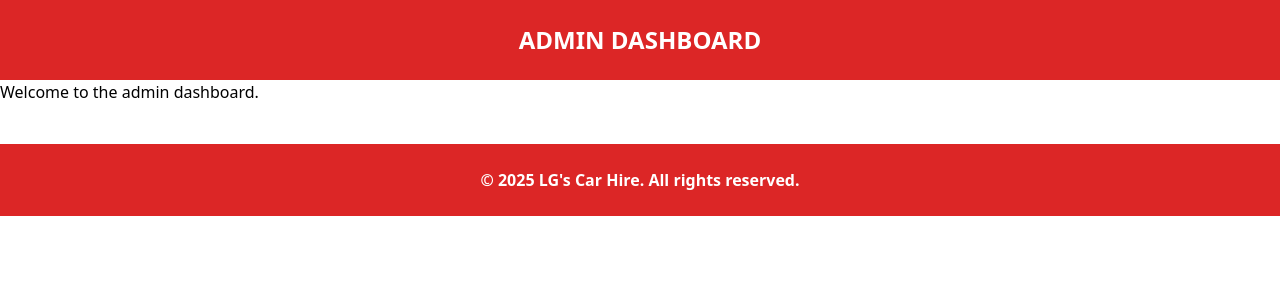
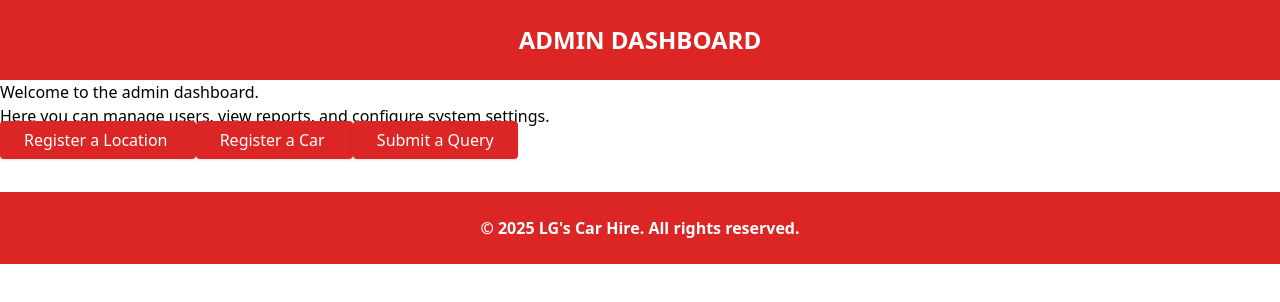
Before and after one commit to lisazumana03/lgs-car-hire-frontend, a React (Vite) app: page /admin in a window 1280 px wide. Shown: the top 302 px of the page. Built offline with nearby package versions, Linux system fonts and the light colour scheme.

Commit message:
file incoming

```diff
--- a/src/pages/Authentication/AdminDashboard.jsx
+++ b/src/pages/Authentication/AdminDashboard.jsx
@@ -1,7 +1,13 @@
+import {Link} from "react-router-dom";
+
 function AdminDashboard(){
     return(
         <div>
             <p> Welcome to the admin dashboard. </p>
+            <p> Here you can manage users, view reports, and configure system settings. </p>
+            <Link to="/register-location" className="mt-6 px-6 py-2 bg-red-600 text-white rounded shadow hover:bg-red-800 transition"> Register a Location </Link>
+            <Link to="/register-car" className="mt-6 px-6 py-2 bg-red-600 text-white rounded shadow hover:bg-red-800 transition"> Register a Car </Link>
+            <Link to="/queries" className="mt-6 px-6 py-2 bg-red-600 text-white rounded shadow hover:bg-red-800 transition"> Submit a Query </Link>
         </div>
     )
 }
```
Also changed, not shown: 1 other file (tests, documents, lock files or other folders).
